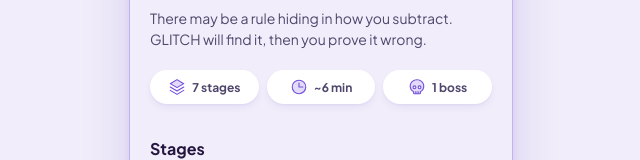
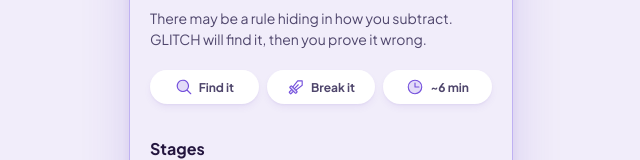
Before and after one commit to Enoch208/glitch-learning, a Next.js app: page /run in a window 1280 px wide. Shown: the part 392-552 px from the top of the page, without its empty margins (319-959 px from the left). Built offline with nearby package versions, Linux system fonts and the light colour scheme.

Commit message:
fix(run): replace the skull and stage count with find it, break it

```diff
--- a/src/app/run/page.tsx
+++ b/src/app/run/page.tsx
@@ -2,7 +2,7 @@
 
 import Image from "next/image";
 import Link from "next/link";
-import { ArrowLeftIcon, ClockIcon, SkullIcon, StackIcon } from "@phosphor-icons/react/dist/ssr";
+import { ArrowLeftIcon, ClockIcon, MagnifyingGlassIcon, SwordIcon } from "@phosphor-icons/react/dist/ssr";
 import labBackdrop from "@/assets/clay/lab-backdrop.webp";
 import bossDefeated from "@/assets/clay/boss-free-ten-defeated.webp";
 import bossIdle from "@/assets/clay/boss-free-ten-idle.webp";
@@ -19,9 +19,9 @@
 import { stageStatusFor, useRunStore } from "@/store/run-store";
 
 const meta: { glyph: ClayGlyph; label: string }[] = [
-  { glyph: StackIcon, label: "7 stages" },
+  { glyph: MagnifyingGlassIcon, label: "Find it" },
+  { glyph: SwordIcon, label: "Break it" },
   { glyph: ClockIcon, label: "~6 min" },
-  { glyph: SkullIcon, label: "1 boss" },
 ];
 
 export default function RunPage() {
```
